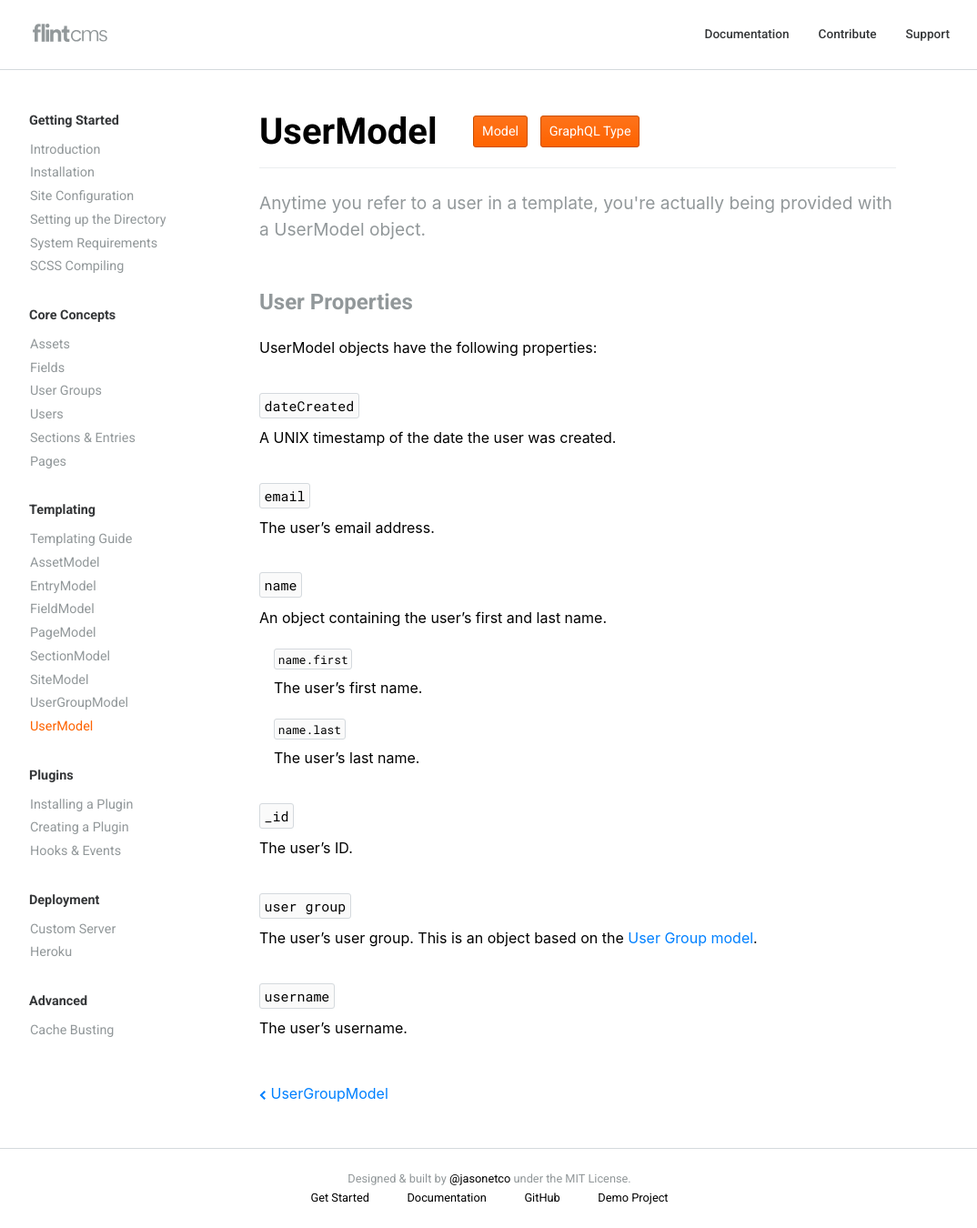
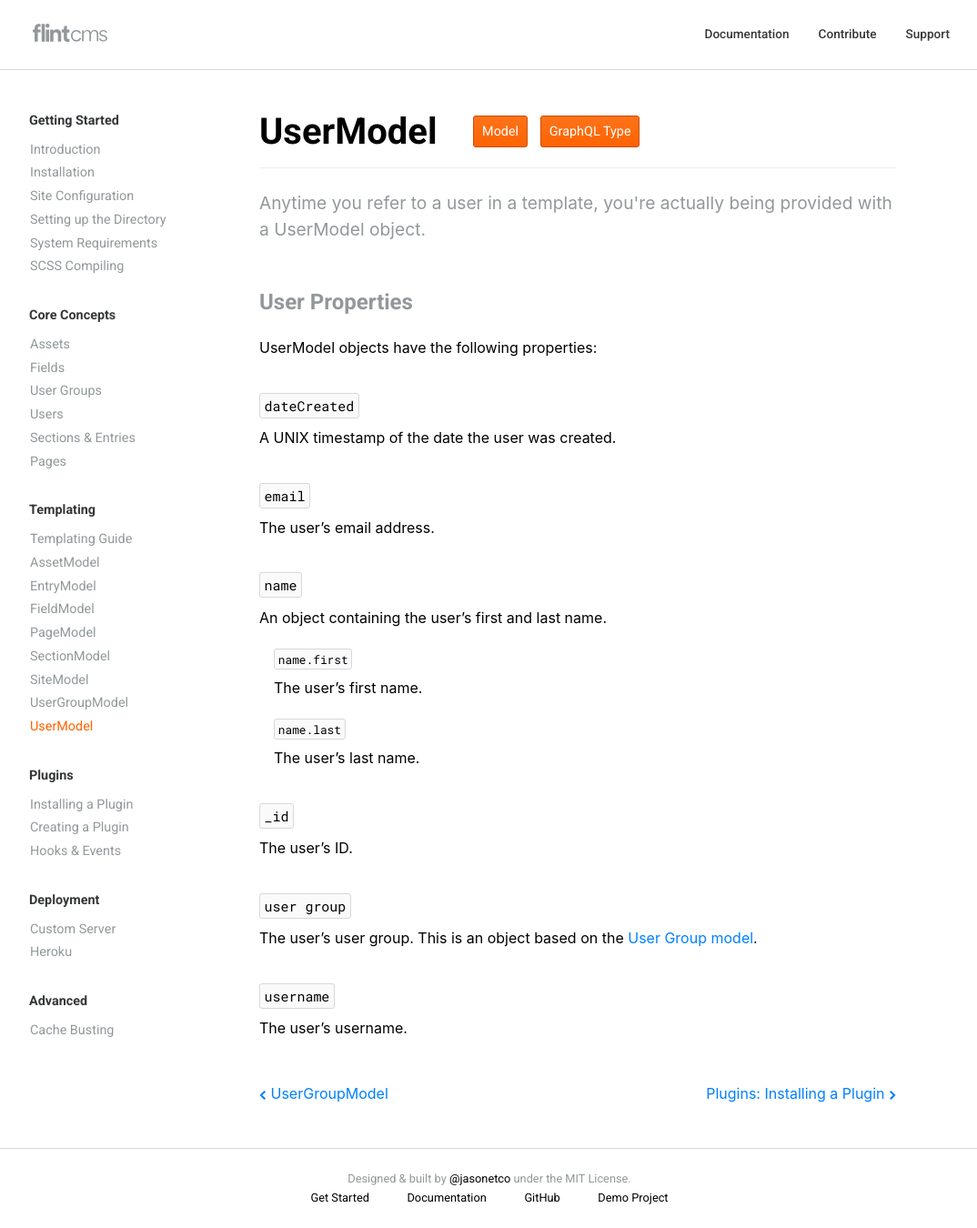
Before and after one commit to JasonEtco/flintcms-site, a Jekyll site: the page built from _docs/templating-reference/usermodel.md, in a window 1280 px wide. Shown: the whole page at 91% size, without its empty margins (102-1176 px from the left). Built offline with Jekyll 4.4.1, drawn with Linux system fonts in a browser that asks for light colours; some web fonts are replaced.

Commit message:
Show first post in next section

```diff
--- a/_includes/docs-footer.html
+++ b/_includes/docs-footer.html
@@ -14,11 +14,27 @@
           {% endif %}
         {% endif %}
 
-        {% assign next = section[1][forloop.index] %}
+        {% assign nextSection = '' %}
+        {% if forloop.last == false %}
+          {% assign next = section[1][forloop.index] %}
+        {% else %}
+          {% assign doNext = false %}
+          {% for sec in site.data.toc %}
+            {% if doNext == true %}
+              {% assign nextSection = sec[0] | append: ": " %}
+              {% assign next = sec[1][0] %}
+              {% assign doNext = false %}
+            {% endif %}
+            {% if section[0] == sec[0] %}
+              {% assign doNext = true %}
+            {% endif %}
+          {% endfor %}
+        {% endif %}
+
         {% if next %}
           {% for post in site.documents %}
             {% if post.path == next %}
-              <a href="{{ post.url }}" style="margin-left: auto">{{ post.title }} {% include svgs/chevron-right.svg %}</a>
+              <a href="{{ post.url }}" style="margin-left: auto">{{ nextSection }}{{ post.title }} {% include svgs/chevron-right.svg %}</a>
             {% endif %}
           {% endfor %}
         {% endif %}
```
